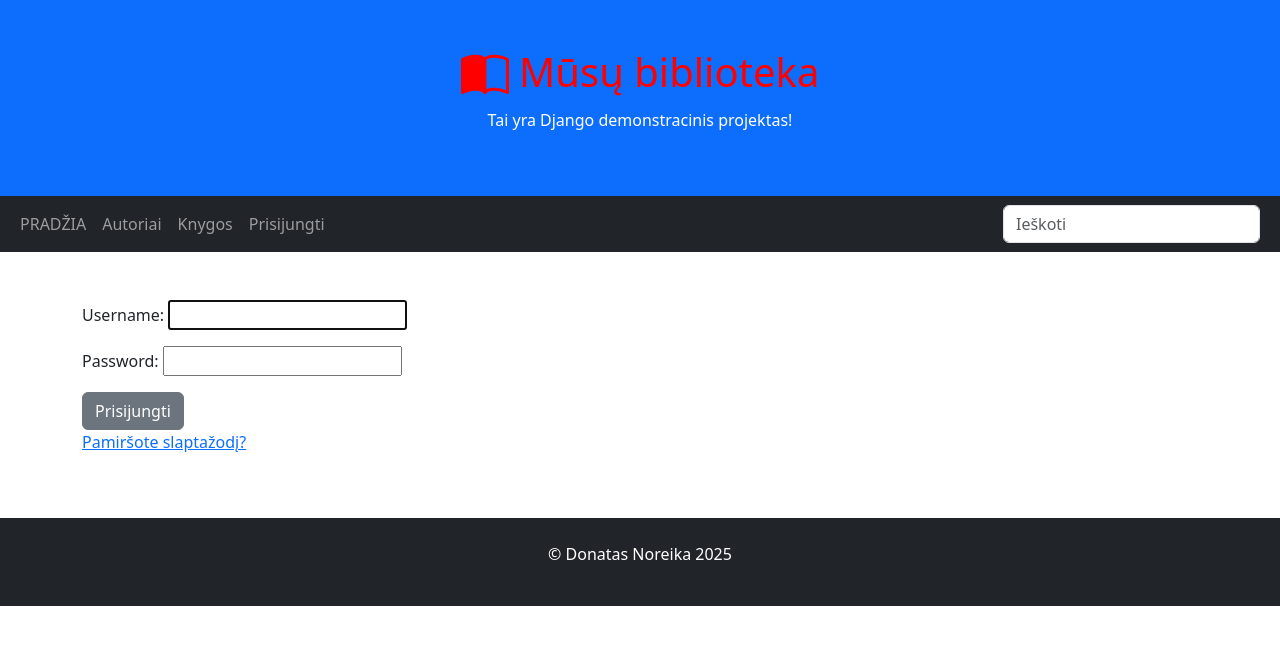
After one commit to DonatasNoreika/library_20251104, a Django app: page /accounts/login/ in a window 1280 px wide. The commit adds this page. Shown: the top 645 px of the page. Run offline with Django 5.2, Linux system fonts and the light colour scheme.

Commit message:
7: +Vartotojas gali prisijungti/atsijungti

```diff
--- a/mysite/library/templates/base.html
+++ b/mysite/library/templates/base.html
@@ -13,10 +13,12 @@
 
 <div class="p-5 bg-primary text-white text-center">
     <h1>
-        <svg xmlns="http://www.w3.org/2000/svg" width="48" height="48" fill="red" class="bi bi-book-half" viewBox="0 0 16 16">
+        <svg xmlns="http://www.w3.org/2000/svg" width="48" height="48" fill="red" class="bi bi-book-half"
+             viewBox="0 0 16 16">
             <path d="M8.5 2.687c.654-.689 1.782-.886 3.112-.752 1.234.124 2.503.523 3.388.893v9.923c-.918-.35-2.107-.692-3.287-.81-1.094-.111-2.278-.039-3.213.492zM8 1.783C7.015.936 5.587.81 4.287.94c-1.514.153-3.042.672-3.994 1.105A.5.5 0 0 0 0 2.5v11a.5.5 0 0 0 .707.455c.882-.4 2.303-.881 3.68-1.02 1.409-.142 2.59.087 3.223.877a.5.5 0 0 0 .78 0c.633-.79 1.814-1.019 3.222-.877 1.378.139 2.8.62 3.681 1.02A.5.5 0 0 0 16 13.5v-11a.5.5 0 0 0-.293-.455c-.952-.433-2.48-.952-3.994-1.105C10.413.809 8.985.936 8 1.783"/>
         </svg>
-        Mūsų biblioteka</h1>
+        Mūsų biblioteka
+    </h1>
     <p>Tai yra Django demonstracinis projektas!</p>
 </div>
 
@@ -36,6 +38,27 @@
                 <li class="nav-item">
                     <a class="nav-link" href="{% url 'books' %}">Knygos</a>
                 </li>
+                {% if user.is_authenticated %}
+                <li class="nav-item">
+                    <a class="nav-link" href="">
+                        <svg xmlns="http://www.w3.org/2000/svg" width="24" height="24" fill="red"
+                             class="bi bi-person-badge" viewBox="0 0 16 16">
+                            <path d="M6.5 2a.5.5 0 0 0 0 1h3a.5.5 0 0 0 0-1zM11 8a3 3 0 1 1-6 0 3 3 0 0 1 6 0"/>
+                            <path d="M4.5 0A2.5 2.5 0 0 0 2 2.5V14a2 2 0 0 0 2 2h8a2 2 0 0 0 2-2V2.5A2.5 2.5 0 0 0 11.5 0zM3 2.5A1.5 1.5 0 0 1 4.5 1h7A1.5 1.5 0 0 1 13 2.5v10.795a4.2 4.2 0 0 0-.776-.492C11.392 12.387 10.063 12 8 12s-3.392.387-4.224.803a4.2 4.2 0 0 0-.776.492z"/>
+                        </svg>
+                        {{ user.username }}</a>
+                </li>
+                <li class="nav-item">
+                    <form method="post" action="{% url 'logout' %}">
+                        {% csrf_token %}
+                        <button class="nav-link" type="submit">Atsijungti</button>
+                    </form>
+                </li>
+                {% else %}
+                <li class="nav-item">
+                    <a class="nav-link" href="{% url 'login' %}">Prisijungti</a>
+                </li>
+                {% endif %}
             </ul>
             <form class="d-flex" action="{% url 'search' %}">
                 <input class="form-control me-2" type="text" name="query" placeholder="Ieškoti">
--- /dev/null
+++ b/mysite/library/templates/registration/login.html
@@ -0,0 +1,13 @@
+{% extends "base.html" %}
+
+
+{% block "title" %}Prisijungimas{% endblock %}
+
+{% block "content" %}
+<form method="post">
+    {% csrf_token %}
+    {{ form.as_p }}
+    <button class="btn btn-secondary">Prisijungti</button>
+</form>
+<p><a href="{% url 'password_reset' %}">Pamiršote slaptažodį?</a></p>
+{% endblock %}
--- a/mysite/mysite/urls.py
+++ b/mysite/mysite/urls.py
@@ -22,5 +22,6 @@ from django.conf.urls.static import static
 urlpatterns = [
     path('admin/', admin.site.urls),
     path("", include("library.urls")),
+    path('accounts/', include('django.contrib.auth.urls')),
 ] + (static(settings.STATIC_URL, document_root=settings.STATIC_ROOT) +
     static(settings.MEDIA_URL, document_root=settings.MEDIA_ROOT))
```
Also changed, not shown: mysite/mysite/settings.py (+5 -2 lines). Lines whose indentation alone changed are shown as unchanged.
